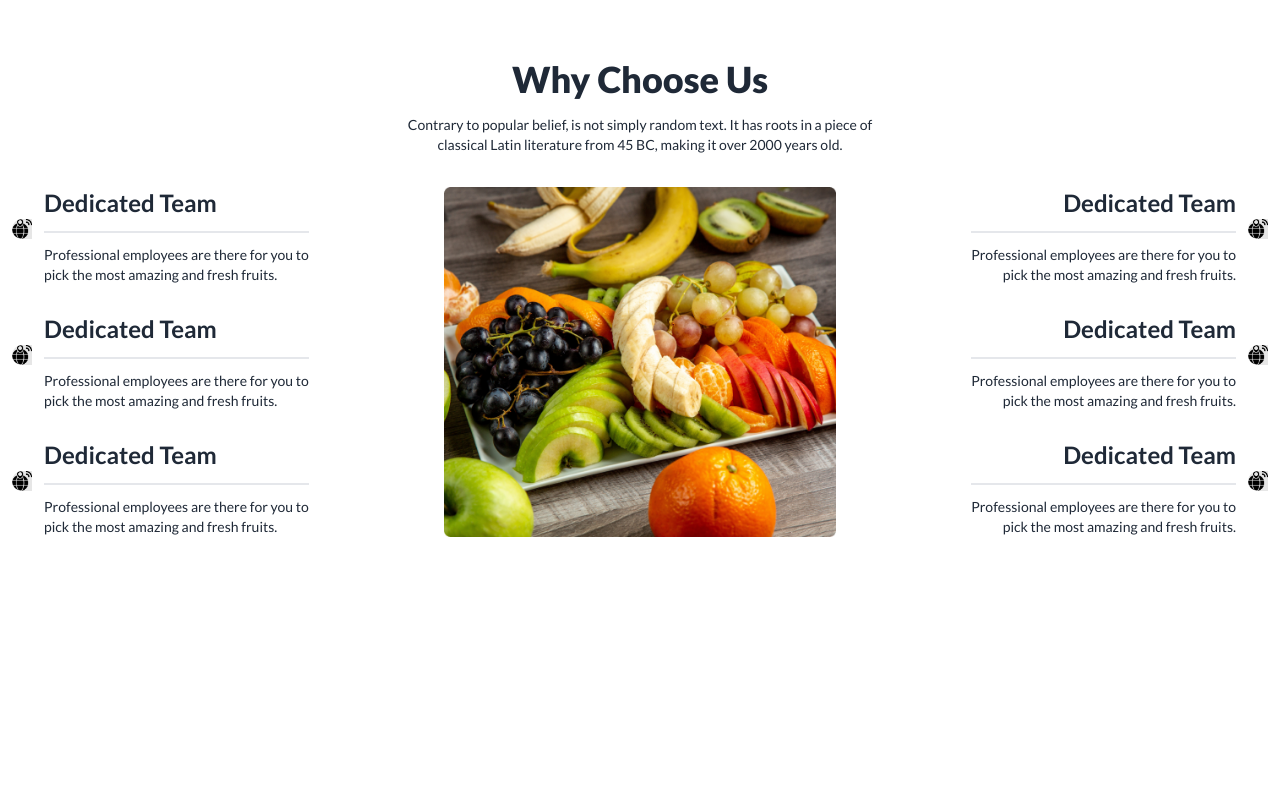
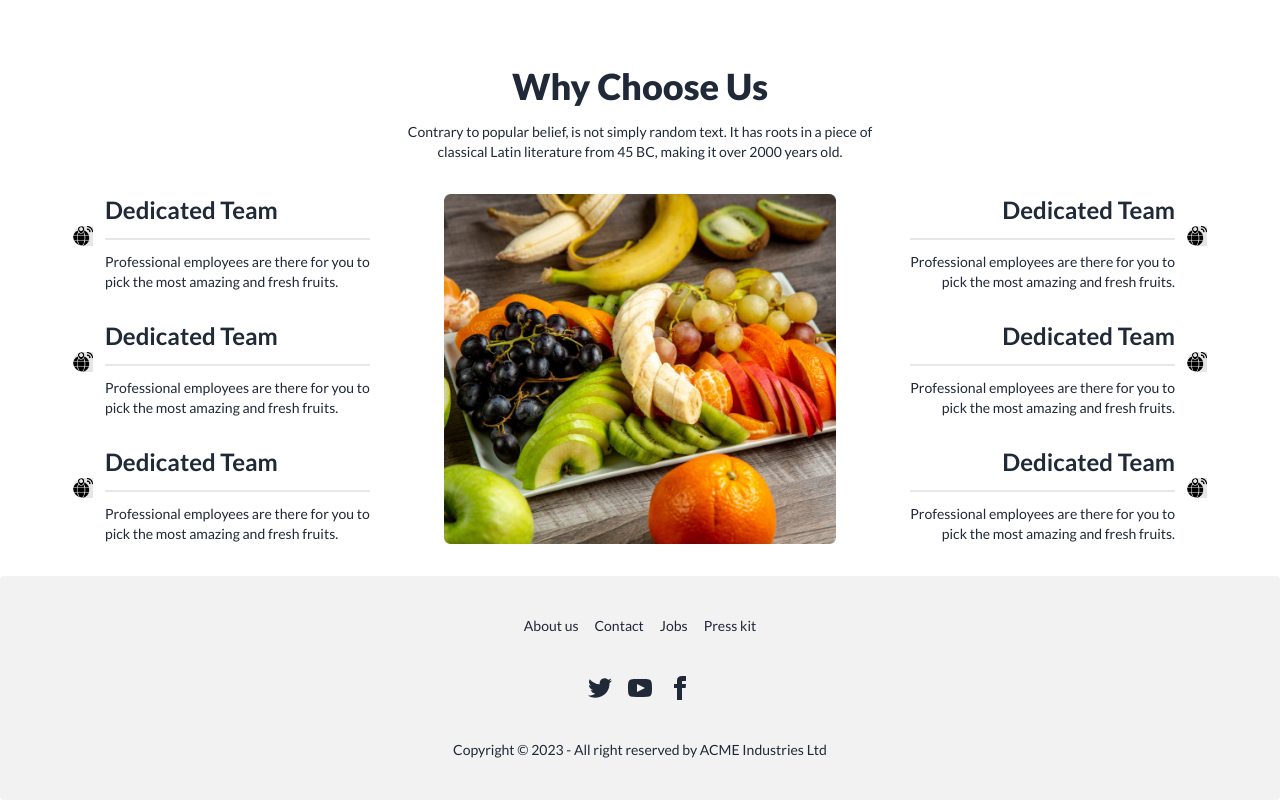
Before and after one commit to sovonkhan123/fruit-shop-website, a plain HTML site: page index.html in a window 1280 px wide. Shown: the part 2038-2838 px from the top of the page. Before the commit the page ends 2607 px from the top, so only its background shows below. Drawn offline with nearby package versions, Linux system fonts and the light colour scheme.

Commit message:
almost all file are addad

```diff
--- a/index.html
+++ b/index.html
@@ -213,11 +213,11 @@
       </div>
       <div class="card bg-base-100 shadow-xl">
         <figure class="px-10 pt-10">
-          <img src="/images/fruit6.png" alt="Shoes" class="rounded-xl" />
+          <img src="/images/fruit7.png" alt="Shoes" class="rounded-xl" />
         </figure>
         <div class="card-body items-center text-center gap-y-4">
           <h2 class="card-title">12.90$ - 18.85$</h2>
-          <p class="text-sm font-medium">Apples</p>
+          <p class="text-sm font-medium">Orange</p>
           <div class="rating">
             <input type="radio" name="rating-2" class="mask mask-star-2 bg-[#F85559]" />
             <input type="radio" name="rating-2" class="mask mask-star-2 bg-[#F85559]" checked />
@@ -243,11 +243,11 @@
       </div>
       <div class="card bg-base-100 shadow-xl">
         <figure class="px-10 pt-10">
-          <img src="/images/fruit6.png" alt="Shoes" class="rounded-xl" />
+          <img src="/images/fruit8.png" alt="Shoes" class="rounded-xl" />
         </figure>
         <div class="card-body items-center text-center gap-y-4">
           <h2 class="card-title">12.90$ - 18.85$</h2>
-          <p class="text-sm font-medium">Apples</p>
+          <p class="text-sm font-medium">Dragon</p>
           <div class="rating">
             <input type="radio" name="rating-2" class="mask mask-star-2 bg-[#F85559]" />
             <input type="radio" name="rating-2" class="mask mask-star-2 bg-[#F85559]" checked />
@@ -273,11 +273,11 @@
       </div>
       <div class="card bg-base-100 shadow-xl">
         <figure class="px-10 pt-10">
-          <img src="/images/fruit6.png" alt="Shoes" class="rounded-xl" />
+          <img src="/images/fruit9.png" alt="Shoes" class="rounded-xl" />
         </figure>
         <div class="card-body items-center text-center gap-y-4">
           <h2 class="card-title">12.90$ - 18.85$</h2>
-          <p class="text-sm font-medium">Apples</p>
+          <p class="text-sm font-medium">Banana</p>
           <div class="rating">
             <input type="radio" name="rating-2" class="mask mask-star-2 bg-[#F85559]" />
             <input type="radio" name="rating-2" class="mask mask-star-2 bg-[#F85559]" checked />
@@ -309,7 +309,8 @@
       <div class="grid justify-center mx-3 rounded-lg" style="background-image: url(/images/team.png);">
         <div class="pt-16 text-center">
           <h1 class="mb-5 text-5xl font-bold text-white">Meet the team section</h1>
-            <p class="pb-10 text-white">Contrary to popular belief, is not simply random text. It has roots in a piece of classical <br>Latin literature from 45 BC, making it over 2000 years old.</p>
+          <p class="pb-10 text-white">Contrary to popular belief, is not simply random text. It has roots in a piece of
+            classical <br>Latin literature from 45 BC, making it over 2000 years old.</p>
         </div>
         <div class="grid md:grid-cols-2 lg:grid-cols-4 justify-center text-center gap-12 pb-16">
           <div class="">
@@ -359,54 +360,61 @@
     </section>
     <section class="grid justify-center text-center space-y-4">
       <h3 class="text-4xl font-extrabold">Why Choose Us</h3>
-      <p class="text-sm">Contrary to popular belief, is not simply random text. It has roots in a piece of  <br>classical Latin literature from 45 BC, making it over 2000 years old.</p>
+      <p class="text-sm">Contrary to popular belief, is not simply random text. It has roots in a piece of <br>classical
+        Latin literature from 45 BC, making it over 2000 years old.</p>
     </section>
-    <section class="container mx-auto px-3 my-8 flex justify-between">
-      <div  class="space-y-7">
+    <section class="container mx-auto px-3 my-8 grid md:grid-cols-2 lg:grid-cols-3 md:justify-between gap-6 lg:gap-0">
+      <div class="space-y-7 grid justify-center md:order-first">
         <div class="flex">
           <img class="w-5 h-5 mt-8 mr-3 bg-[#1212121A] rounded-s-full" src="images/anywhere (1).png" alt="">
           <div>
             <h4 class="text-2xl font-bold  pb-3 border-b-2">Dedicated Team</h4>
-          <p class="text-sm pt-3">Professional employees are there for you to <br>pick the most amazing and fresh fruits.</p>
+            <p class="text-sm pt-3">Professional employees are there for you to <br>pick the most amazing and fresh
+              fruits.</p>
           </div>
         </div>
         <div class="flex">
           <img class="w-5 h-5 mt-8 mr-3 bg-[#1212121A] rounded-s-full" src="images/anywhere (1).png" alt="">
           <div>
             <h4 class="text-2xl font-bold  pb-3 border-b-2">Dedicated Team</h4>
-          <p class="text-sm pt-3">Professional employees are there for you to <br>pick the most amazing and fresh fruits.</p>
+            <p class="text-sm pt-3">Professional employees are there for you to <br>pick the most amazing and fresh
+              fruits.</p>
           </div>
         </div>
         <div class="flex">
           <img class="w-5 h-5 mt-8 mr-3 bg-[#1212121A] rounded-s-full" src="images/anywhere (1).png" alt="">
           <div>
             <h4 class="text-2xl font-bold  pb-3 border-b-2">Dedicated Team</h4>
-          <p class="text-sm pt-3">Professional employees are there for you to <br>pick the most amazing and fresh fruits.</p>
+            <p class="text-sm pt-3">Professional employees are there for you to <br>pick the most amazing and fresh
+              fruits.</p>
           </div>
         </div>
       </div>
-      <div>
+      <div class="grid justify-center order-first">
         <img class="h-[350px]" src="images/whychoose1.png" alt="">
       </div>
-      <div class="space-y-7 text-right">
+      <div class="space-y-7 text-right grid justify-center">
         <div class="flex">
           <div>
             <h4 class="text-2xl font-bold  pb-3 border-b-2">Dedicated Team</h4>
-          <p class="text-sm pt-3">Professional employees are there for you to <br>pick the most amazing and fresh fruits.</p>
+            <p class="text-sm pt-3">Professional employees are there for you to <br>pick the most amazing and fresh
+              fruits.</p>
           </div>
           <img class="w-5 h-5 mt-8 ml-3 bg-[#1212121A] rounded-s-full" src="images/anywhere (1).png" alt="">
         </div>
         <div class="flex">
           <div>
             <h4 class="text-2xl font-bold  pb-3 border-b-2">Dedicated Team</h4>
-          <p class="text-sm pt-3">Professional employees are there for you to <br>pick the most amazing and fresh fruits.</p>
+            <p class="text-sm pt-3">Professional employees are there for you to <br>pick the most amazing and fresh
+              fruits.</p>
           </div>
           <img class="w-5 h-5 mt-8 ml-3 bg-[#1212121A] rounded-s-full" src="images/anywhere (1).png" alt="">
         </div>
         <div class="flex">
           <div>
             <h4 class="text-2xl font-bold  pb-3 border-b-2">Dedicated Team</h4>
-          <p class="text-sm pt-3">Professional employees are there for you to <br>pick the most amazing and fresh fruits.</p>
+            <p class="text-sm pt-3">Professional employees are there for you to <br>pick the most amazing and fresh
+              fruits.</p>
           </div>
           <img class="w-5 h-5 mt-8 ml-3 bg-[#1212121A] rounded-s-full" src="images/anywhere (1).png" alt="">
         </div>
@@ -415,7 +423,36 @@
   </main>
   <!-- footer -->
   <footer>
-
+    <footer class="footer footer-center p-10 bg-base-200 text-base-content rounded">
+      <div class="grid grid-flow-col gap-4">
+        <a class="link link-hover">About us</a>
+        <a class="link link-hover">Contact</a>
+        <a class="link link-hover">Jobs</a>
+        <a class="link link-hover">Press kit</a>
+      </div>
+      <div>
+        <div class="grid grid-flow-col gap-4">
+          <a><svg xmlns="http://www.w3.org/2000/svg" width="24" height="24" viewBox="0 0 24 24" class="fill-current">
+              <path
+                d="M24 4.557c-.883.392-1.832.656-2.828.775 1.017-.609 1.798-1.574 2.165-2.724-.951.564-2.005.974-3.127 1.195-.897-.957-2.178-1.555-3.594-1.555-3.179 0-5.515 2.966-4.797 6.045-4.091-.205-7.719-2.165-10.148-5.144-1.29 2.213-.669 5.108 1.523 6.574-.806-.026-1.566-.247-2.229-.616-.054 2.281 1.581 4.415 3.949 4.89-.693.188-1.452.232-2.224.084.626 1.956 2.444 3.379 4.6 3.419-2.07 1.623-4.678 2.348-7.29 2.04 2.179 1.397 4.768 2.212 7.548 2.212 9.142 0 14.307-7.721 13.995-14.646.962-.695 1.797-1.562 2.457-2.549z">
+              </path>
+            </svg></a>
+          <a><svg xmlns="http://www.w3.org/2000/svg" width="24" height="24" viewBox="0 0 24 24" class="fill-current">
+              <path
+                d="M19.615 3.184c-3.604-.246-11.631-.245-15.23 0-3.897.266-4.356 2.62-4.385 8.816.029 6.185.484 8.549 4.385 8.816 3.6.245 11.626.246 15.23 0 3.897-.266 4.356-2.62 4.385-8.816-.029-6.185-.484-8.549-4.385-8.816zm-10.615 12.816v-8l8 3.993-8 4.007z">
+              </path>
+            </svg></a>
+          <a><svg xmlns="http://www.w3.org/2000/svg" width="24" height="24" viewBox="0 0 24 24" class="fill-current">
+              <path
+                d="M9 8h-3v4h3v12h5v-12h3.642l.358-4h-4v-1.667c0-.955.192-1.333 1.115-1.333h2.885v-5h-3.808c-3.596 0-5.192 1.583-5.192 4.615v3.385z">
+              </path>
+            </svg></a>
+        </div>
+      </div>
+      <div>
+        <p>Copyright © 2023 - All right reserved by ACME Industries Ltd</p>
+      </div>
+    </footer>
   </footer>
 </body>
 
```
Lines whose indentation alone changed are shown as unchanged.
